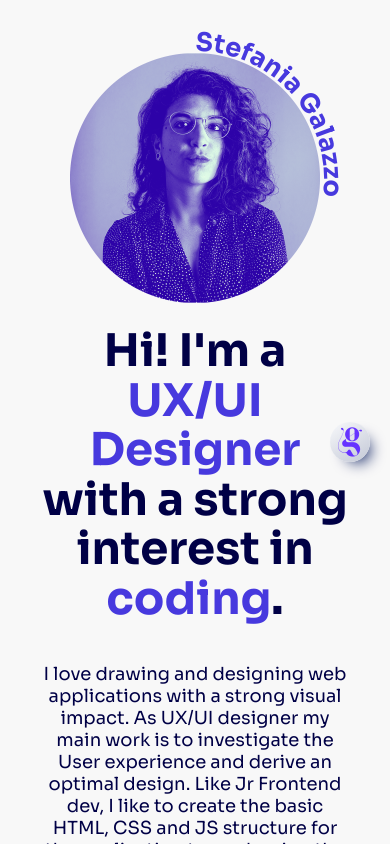
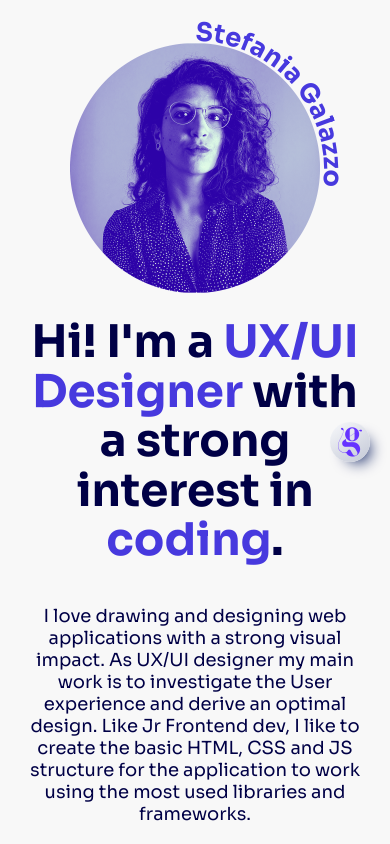
Before and after one commit to StefaniaGalazzo/UX-UI-Designer, a Next.js app: page / in a window 390 px wide. Built offline with nearby package versions, Linux system fonts and the light colour scheme.

Commit message:
upd test padding main

```diff
--- a/app/_components/UI/MainComp/mainComp.module.scss
+++ b/app/_components/UI/MainComp/mainComp.module.scss
@@ -3,7 +3,7 @@
 .main {
   display: flex;
   flex-wrap: wrap;
-  padding: 120px;
+  // padding: 120px;
   justify-content: flex-start;
   align-items: center;
   width: 100%;
@@ -62,7 +62,7 @@
   .main {
     row-gap: 5%;
     justify-content: center;
-    padding: 10px !important;
+    // padding: 10px !important;
     margin-top: calc(10% + 1vw);
     .texts {
       margin: 5% 0;
```
